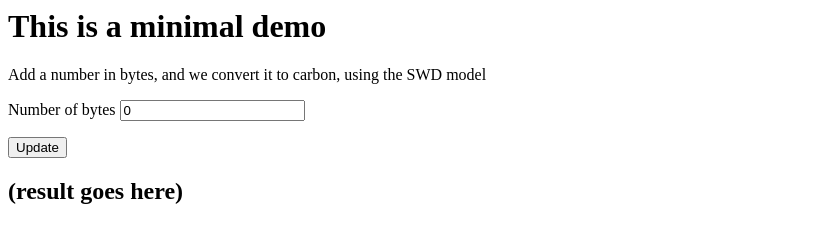
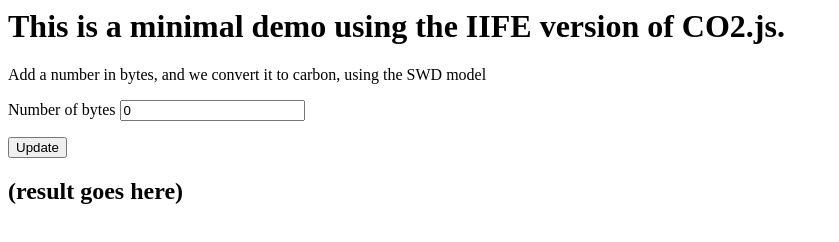
Before and after one commit to thegreenwebfoundation/co2.js, a website with bundled scripts: page public/index.html in a window 1280 px wide. Shown: the whole page, without its empty margins (0-839 px from the left). Built offline with nearby package versions, Linux system fonts and the light colour scheme.

Commit message:
describe version used in demo

```diff
--- a/public/index.html
+++ b/public/index.html
@@ -7,7 +7,7 @@
 
 <body class="">
 
-  <h1>This is a minimal demo</h1>
+  <h1>This is a minimal demo using the IIFE version of CO2.js.</h1>
 
   <p>Add a number in bytes, and we convert it to carbon, using the SWD model</p>
 
```
